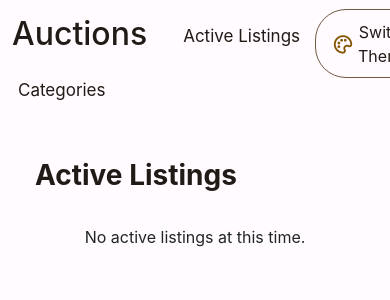
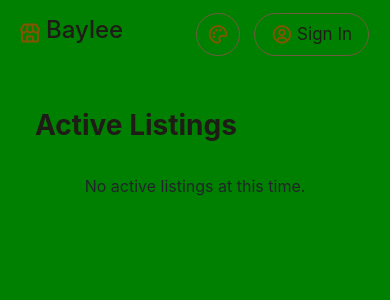
Before and after one commit to pecodeliar/BayleeWeb, a Django app: page / in a window 390 px wide. Shown: the top 300 px of the page. Run offline with Django 4.2, Linux system fonts and the light colour scheme; data that the repository does not hold is empty; some libraries are stand-ins or nearby versions.

Commit message:
Nav bar styling adjustments

```diff
--- a/auctions/static/auctions/media.css
+++ b/auctions/static/auctions/media.css
@@ -59,9 +59,33 @@
 
 @media screen and (max-width: 600px) {
 
-    /*body {
+    body {
       background: blue;
-    }*/
+    }
+
+    h1 {
+        margin-left: 4px;
+        margin-right: 8px;
+        font-size: 1.5rem;
+    }
+
+    .bx-store {
+        color: var(--primary);
+        font-size: 1.5rem;
+    }
+
+    #theme-btn span {
+        display: none;
+    }
+
+    #theme-btn {
+        border-radius: 35px;
+        padding: 8px 10px;
+    }
+
+    #theme-btn i {
+        margin-right: 0;
+    }
 
     .visit-img-cont {
         width: 100%;
@@ -110,13 +134,17 @@
         width: 150px;
     }
 
+    .user-modal {
+        width: 290px;
+    }
+
 }
 
 @media screen and (max-width: 480px) {
 
-  /*body {
+  body {
     background-color: green;
-  }*/
+  }
 
   #yourmom {
     padding: 0 16px;
--- a/auctions/static/auctions/styles.css
+++ b/auctions/static/auctions/styles.css
@@ -21,6 +21,11 @@
     --on-error: white;
     --variant: #f0e0d0;
     --on-variant: #4f4539;
+
+     /* https://codepen.io/sdthornton/pen/wBZdXq */
+     --shad-01: 0 1px 3px rgba(0,0,0,0.12), 0 1px 2px rgba(0,0,0,0.24);
+     --shad-03: 0 10px 20px rgba(0,0,0,0.19), 0 6px 6px rgba(0,0,0,0.23);
+
 }
 
 /* ===== Colors for Dark Mode ===== */
@@ -44,6 +49,10 @@ body.dark-theme {
     --on-error: #690005;
     --variant: #4f4539;
     --on-variant: #d3c4b4;
+
+    /* https://codepen.io/sdthornton/pen/wBZdXq */
+    --shad-01: 0 1px 3px rgba(0,0,0,0.12), 0 1px 2px rgba(0,0,0,0.24);
+    --shad-03: 0 10px 20px rgba(0,0,0,0.19), 0 6px 6px rgba(0,0,0,0.23);
 }
 
 body {
@@ -51,7 +60,6 @@ body {
 }
 
 h1 {
-    margin-top: 5px;
     margin-left: 10px;
     margin-right: 20px;
     color: var(--on-background);
@@ -75,10 +83,11 @@ hr {
 /* --- Navigation Bar --- */
 
 .top-nav {
-    background-color: var(--background);
+    display: flex;
+    justify-content: space-between;
+    align-items: center;
     overflow: hidden;
     padding: 2px;
-    padding-top: 10px;
 }
 
 .nav-right-side {
@@ -87,7 +96,6 @@ hr {
 }
 
 .nav-item {
-    float: left;
     list-style: none;
     color: var(--on-background);
 }
@@ -100,6 +108,16 @@ hr {
     text-decoration: none;
     font-size: 17px;
     border-radius: 5px;
+}
+
+#logo-home a {
+    display: flex;
+    align-items: center;
+}
+
+.bx-store {
+    color: var(--primary);
+    font-size: 2rem;
 }
 
 #theme-btn {
@@ -138,18 +156,12 @@ hr {
     box-shadow: 0px 1px 3px grey;
 }
 
-.nav-link:hover {
-    background-color: var(--primary-container);
-    color: var(--on-primary-container);
-}
-
 .pfp {
     border: none;
     border-radius: 50%;
     overflow: hidden;
     height: 45px;
     width: 45px;
-    margin-top: 4px;
     padding: 0;
     cursor: pointer;
 }
@@ -170,7 +182,8 @@ hr {
     z-index: 10;
     background-color: var(--accent-container);
     width: 350px;
-    box-shadow: 0px 0px 5px var(--on-accent-container);
+    /*box-shadow: 0px 0px 5px var(--on-accent-container);*/
+    box-shadow: var(--shad-03);
     overflow: auto;
     padding-bottom: 10px;
 }
@@ -283,7 +296,7 @@ hr {
 }
 
 #mcb {
-    color: black;
+    color: var(--on-accent-container);
 }
 
 .close:hover,
--- a/auctions/templates/auctions/base.html
+++ b/auctions/templates/auctions/base.html
@@ -15,22 +15,24 @@
         <header>
             <nav>
                 <ul class="top-nav">
-                    <li class="nav-item">
-                        <h1>Auctions</h1>
-                    </li>
-                    <li class="nav-item">
-                        <a class="nav-link" href="/">Active Listings</a>
-                    </li>
-                    <li class="nav-item">
-                        <a class="nav-link" href="#">Categories</a>
-                    </li>
-                    {% if user.is_authenticated %}
-                    {% else %}
-                    {% endif %}
+                    <div class="nav-left-side header-pfp">
+                        <li class="nav-item" id="logo-home">
+                            <a class="nav-link" href="/">
+                                <i class='bx bx-store'></i>
+                            <h1>Baylee</h1>
+                            </a>
+                        </li>
+                        <!--<li class="nav-item">
+                            <a class="nav-link" href="#">Categories</a>
+                        </li>-->
+                        {% if user.is_authenticated %}
+                        {% else %}
+                        {% endif %}
+                    </div>
                     <div class="nav-right-side header-pfp">
                         <button id="theme-btn" onclick="themeSwitch()">
                             <i class='bx bx-palette'></i>
-                            Switch Theme
+                            <span>Switch Theme</span>
                         </button>
                         {% if user.is_authenticated %}
                         <li class="nav-item">
```
